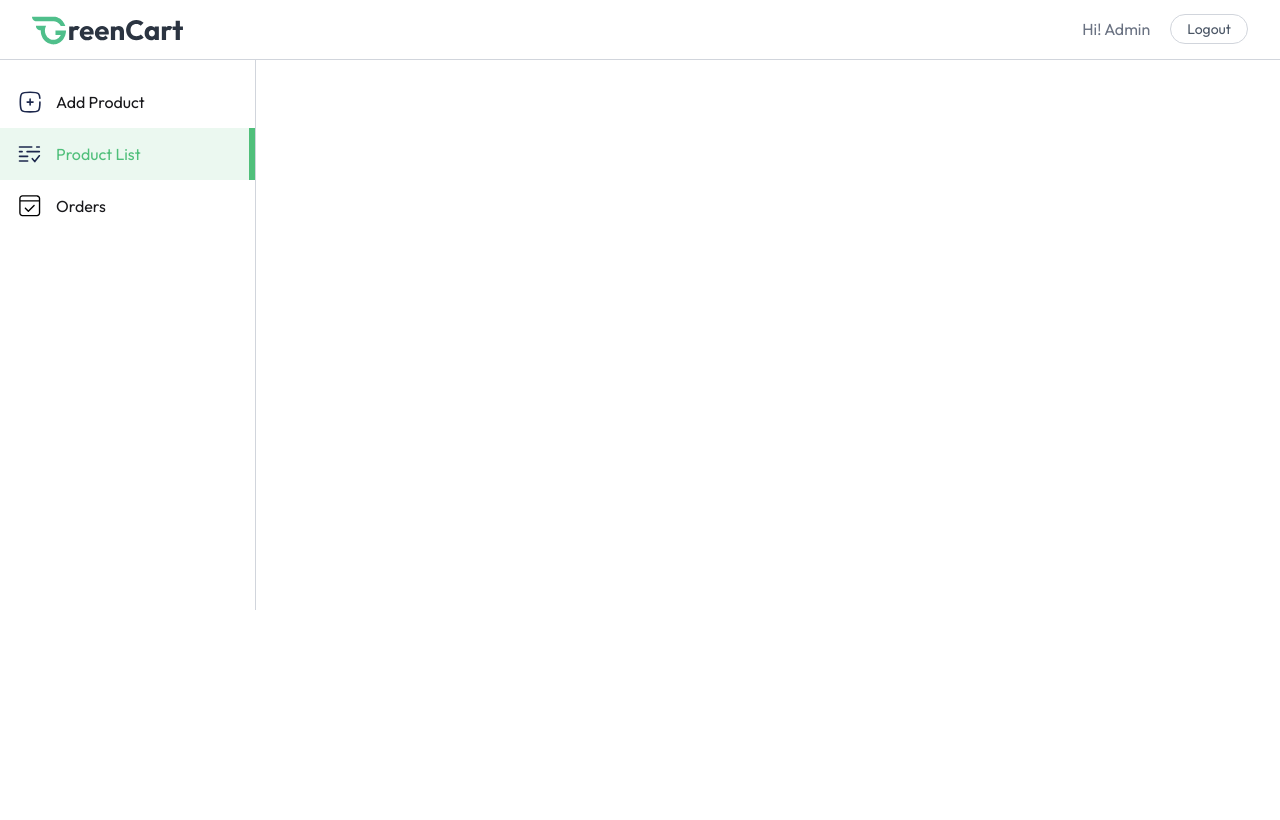
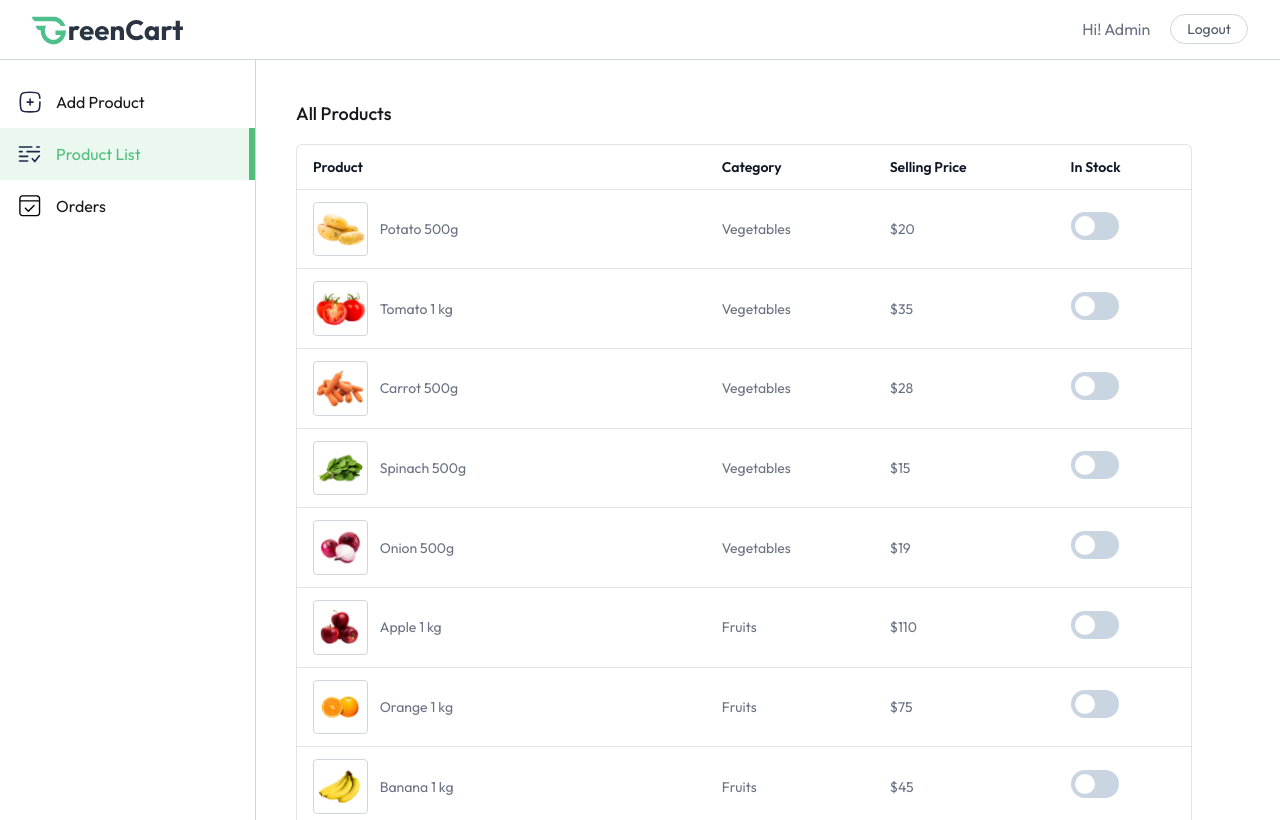
Before and after one commit to alaminjim/Grocery_Delivery, a React (Vite) app in the folder Grocery Delivery/grocery-shop-client/: page /seller/product-list in a window 1280 px wide. Both pictures are taken after typing "name@example.com", "Sample123" into the empty fields and a click on the button "Login". Built offline with nearby package versions, Linux system fonts and the light colour scheme.

Commit message:
added product list in seller dashboard

```diff
--- a/Grocery Delivery/grocery-shop-client/src/Pages/Seller/ProductList.jsx
+++ b/Grocery Delivery/grocery-shop-client/src/Pages/Seller/ProductList.jsx
@@ -1,5 +1,58 @@
+import { useAppContext } from "../../Context/AppContext";
+
 const ProductList = () => {
-  return <div></div>;
+  const { products } = useAppContext();
+
+  return (
+    <div className="no-scrollbar flex-1 h-[95vh] overflow-y-scroll flex flex-col justify-between">
+      <div className="w-full md:p-10 p-4">
+        <h2 className="pb-4 text-lg font-medium">All Products</h2>
+        <div className="flex flex-col items-center max-w-4xl w-full overflow-hidden rounded-md bg-white border border-gray-500/20">
+          <table className="md:table-auto table-fixed w-full overflow-hidden">
+            <thead className="text-gray-900 text-sm text-left">
+              <tr>
+                <th className="px-4 py-3 font-semibold truncate">Product</th>
+                <th className="px-4 py-3 font-semibold truncate">Category</th>
+                <th className="px-4 py-3 font-semibold truncate hidden md:block">
+                  Selling Price
+                </th>
+                <th className="px-4 py-3 font-semibold truncate">In Stock</th>
+              </tr>
+            </thead>
+            <tbody className="text-sm text-gray-500">
+              {products.map((product) => (
+                <tr key={product._id} className="border-t border-gray-500/20">
+                  <td className="md:px-4 pl-2 md:pl-4 py-3 flex items-center space-x-3 truncate">
+                    <div className="border border-gray-300 rounded overflow-hidden">
+                      <img
+                        src={product.image[0]}
+                        alt="Product"
+                        className="w-16"
+                      />
+                    </div>
+                    <span className="truncate max-sm:hidden w-full">
+                      {product.name}
+                    </span>
+                  </td>
+                  <td className="px-4 py-3">{product.category}</td>
+                  <td className="px-4 py-3 max-sm:hidden">
+                    ${product.offerPrice}
+                  </td>
+                  <td className="px-4 py-3">
+                    <label className="relative inline-flex items-center cursor-pointer text-gray-900 gap-3">
+                      <input type="checkbox" className="sr-only peer" />
+                      <div className="w-12 h-7 bg-slate-300 rounded-full peer peer-checked:bg-blue-600 transition-colors duration-200"></div>
+                      <span className="dot absolute left-1 top-1 w-5 h-5 bg-white rounded-full transition-transform duration-200 ease-in-out peer-checked:translate-x-5"></span>
+                    </label>
+                  </td>
+                </tr>
+              ))}
+            </tbody>
+          </table>
+        </div>
+      </div>
+    </div>
+  );
 };
 
 export default ProductList;
--- a/Grocery Delivery/grocery-shop-client/src/Pages/Seller/SellerLayout.jsx
+++ b/Grocery Delivery/grocery-shop-client/src/Pages/Seller/SellerLayout.jsx
@@ -39,7 +39,7 @@ const SellerLayout = () => {
         </div>
       </div>
       <div className="flex">
-        <div className="md:w-64 w-16 border-r h-[550px] text-base border-gray-300 pt-4 flex flex-col transition-all duration-300">
+        <div className="md:w-64 w-16 border-r h-[95vh] text-base border-gray-300 pt-4 flex flex-col">
           {sidebarLinks.map((item) => (
             <NavLink
               to={item.path}
```
